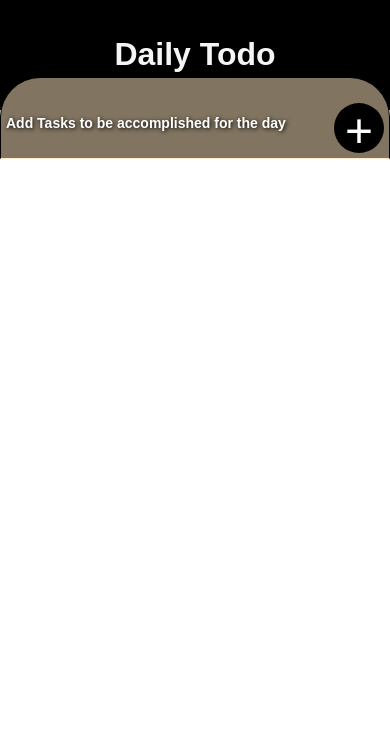
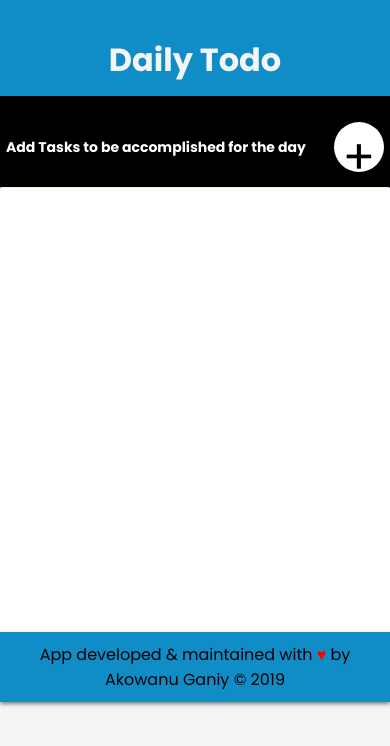
Before and after one commit to AkwGaniu/Daily-book-reading-app, a plain HTML site: page index.html in a window 390 px wide. Drawn offline with Linux system fonts and the light colour scheme.

Commit message:
styled the todo app to an appreciable level, transition added also

```diff
--- a/css/style.css
+++ b/css/style.css
@@ -1,3 +1,6 @@
+@import url('https://fonts.googleapis.com/css?family=Poppins:400,700&display=swap');
+
+
 * {
     box-sizing: border-box;
 
@@ -10,36 +13,42 @@ html, body {
 }
 
 body {
-    font-family: Arial, Helvetica, sans-serif;
+    font-family: 'Poppins', sans-serif;
     font-size: 1em;
+    background-color: #f4f4f4;
 }
 
 header {
     /* padding: 0 10px; */
     width: 60%;
-    margin: 0% 20%;
+    margin-top: 2%;
+    margin-left:20%;
+    margin-right: 20%;
+    box-shadow: 0px 4px 2px grey;
+
 }
 
 .heading {
     width: 100%;
     padding: 20px;
-    background-color: rgb(0, 0, 0);
+    background-color: #108dc7;
 }
 
 .heading h1 {
     text-align: center;
     padding: 5px 5%;
     color: whitesmoke;
+    margin-bottom: 30px;
 }
 
 .todo-holder {
     width: 100%;
-    background-color: rgb(129, 116, 96);
+    background-color: black;
     border: 1px solid blanchedalmond;
     border-left: 1px solid rgb(0, 0, 0);
     border-right: 1px solid rgb(0, 0, 0);
     border-top: 1px solid rgb(0, 0, 0);
-    border-radius: 40px 40px 0 0;
+
     margin-top: -33px;
     color: white;
     padding: 5px 20px;
@@ -57,43 +66,66 @@ header {
 }
 
 .todo-holder span {
-background-color: black;
+background-color: white;
 border-radius: 50%;
 height: 50px;
 width: 50px;
 font-size: 3rem;
 text-align: center;
-padding-bottom: 6px;
+margin-bottom: 10px;
 margin-left: 50px;
 cursor: pointer;
 margin-top: 12px;
+color: black
 }
 
 .book-listing {
     width: 60%;
     margin: 0% 20%;
-    min-height: 725px;
+
     padding: 20px 20px;
     background-color: rgb(255, 255, 255);
-    border-radius: 0 0 50px 50px;
 
-    /* border-radius: 0 0 50px 50px; */
 }
 
 .book {
     width: 100%;
-    border-radius: 0px 20px 20px 0px;
-    background-color: rgb(129, 116, 96);
+    border-radius: 10px;
+    background: black;
     display: flex;
-    margin-bottom: 5px;
+    margin-bottom: 10px;
+    justify-content: space-between;
+    padding:0px 10px 0px 6px;
+    transition: all .2s ease-in-out;
+    box-shadow: 0px 2px 2px #888
+
+}
+
+
+.book:hover {
+width: 100%;
+    border-radius: 10px;
+   background-color: #888;
+    display: flex;
+    margin-bottom: 10px;
     justify-content: space-between;
     padding: 0px 10px 0px 6px;
+    color:black;
+    border:1px solid #888;
 }
 
+
+
 .book p {
-    font-weight: 600;
-    color: rgb(255, 255, 255);
+    font-weight: 200;
+    color: white;
 }
+
+#b-title0:hover {
+    font-weight:200;
+    color: black;
+}
+
 
 .action .edit {
     color: rgb(157, 172, 241);
@@ -177,6 +209,22 @@ margin-top: 12px;
 }
 
 
+footer{
+    background-color: #108dc7;
+    padding: 10px 20px;
+    width: 60%;
+    text-align: center;
+    font-family: 'Poppins', sans-serif;
+
+    margin-left:20%;
+    margin-right: 20%;
+    border-radius: 0 0 10px 10px;
+    box-shadow: 0px 2px 4px grey;
+}
+
+.heart{
+    color:red;
+}
 
 
 @media only screen and (max-width: 768px) {
@@ -189,6 +237,20 @@ margin-top: 12px;
         width: 100%;
         margin: 0;
     }
+
+    footer{
+        width: 100% ;
+        margin:0;
+        background-color: #108dc7;
+        border-radius: 0px 0px;
+    padding: 10px 20px;
+    width: 100%;
+    text-align: center;
+    font-family: 'Poppins', sans-serif;
+
+
+    }
+
 
     .heading {
         padding: 10px 30px;
@@ -235,10 +297,9 @@ margin-top: 12px;
         font-size: 1.2rem;
     }
 
-    footer {
-        border-top: 2px solid white;
 
-    }
+
+
 
     .footer-tric {
         border-top: 2px solid yellowgreen;
@@ -266,6 +327,9 @@ margin-top: 12px;
 }
 
 
+.heart{
+    color:red;
+}
 .containers{
     width:100%;
     height:60px;
--- a/index.html
+++ b/index.html
@@ -36,6 +36,9 @@
 
 
         </main>
+        <footer>
+        App developed & maintained with <span class="heart">&#9829;</span> by Akowanu Ganiy &copy; 2019
+        </footer>
 
         <div class="bg-modal">
             <div class="modal-content">
```
